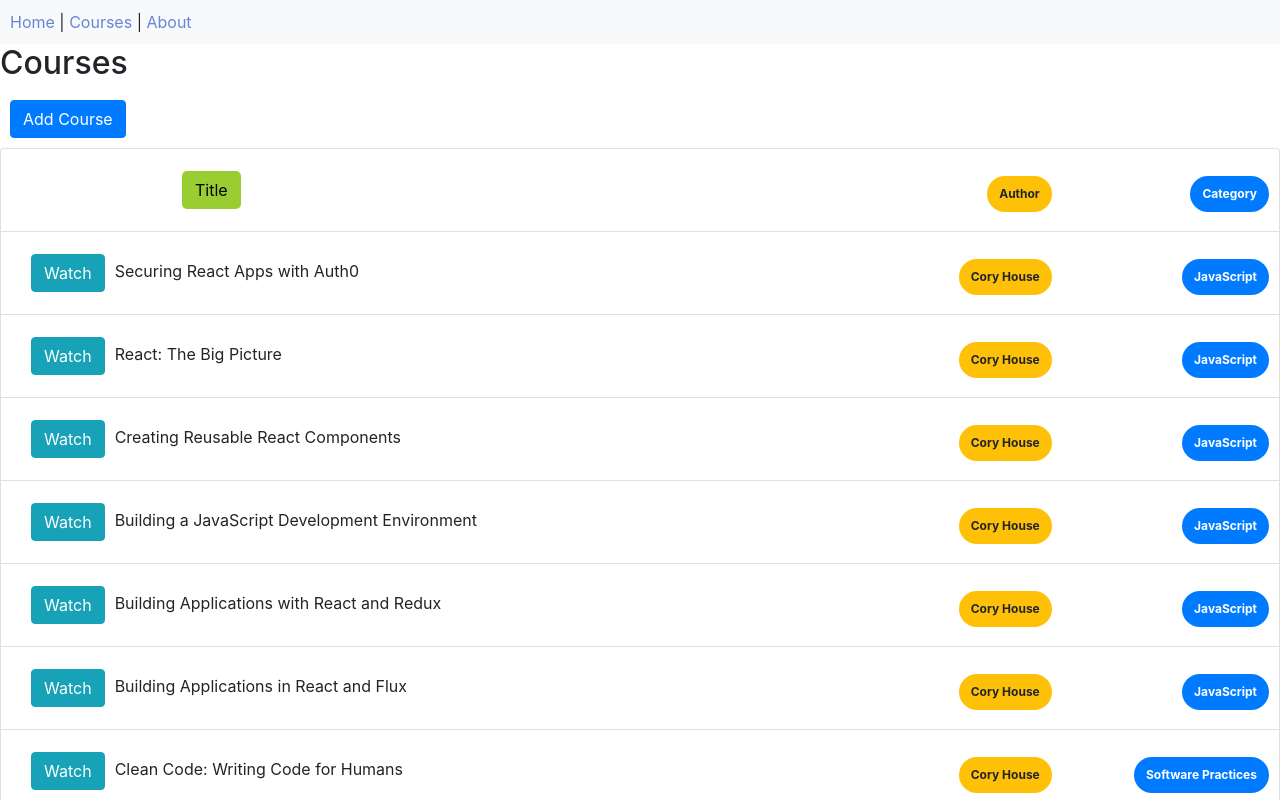
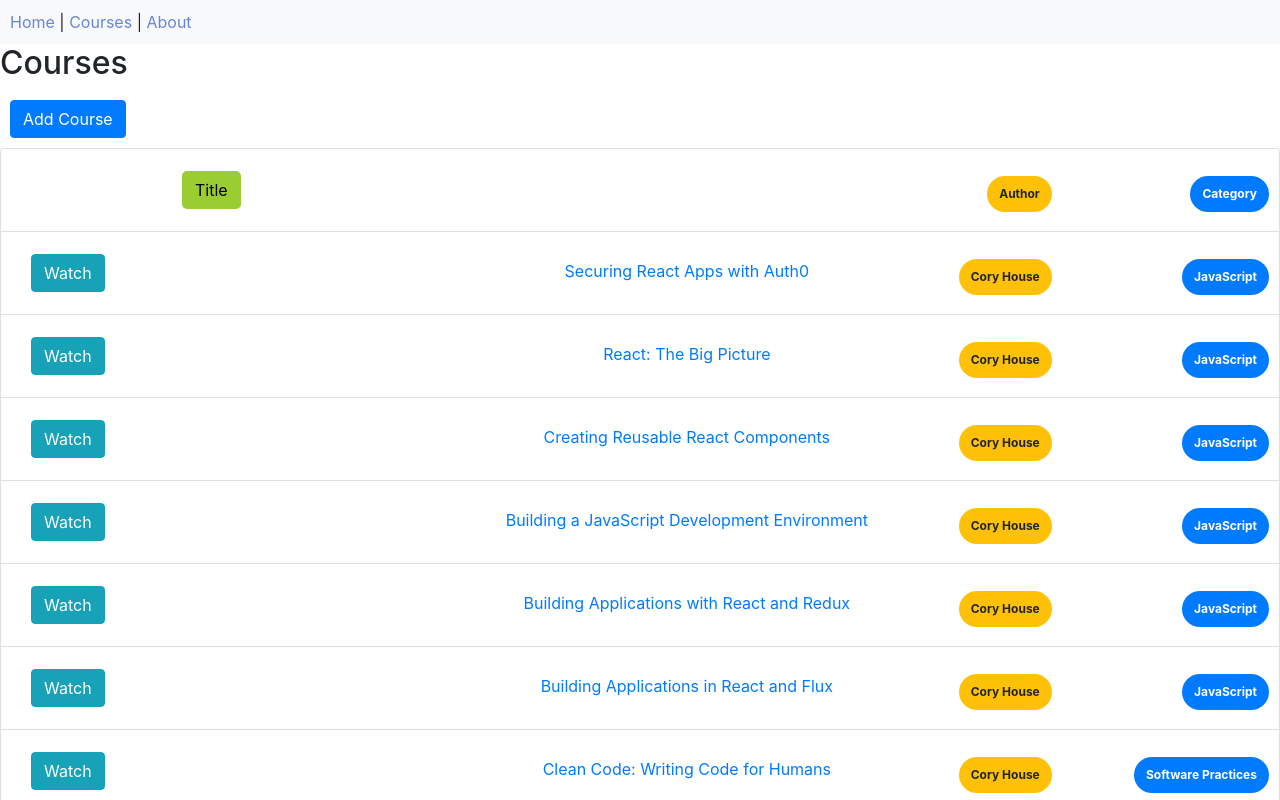
Before and after one commit to bksun/Course-App, a React (Create React App) app: page /courses in a window 1280 px wide. Shown: the top 800 px of the page. Built offline with nearby package versions, Linux system fonts and the light colour scheme; data requests are answered from the project's data file.

Commit message:
Add link to courses on course-list page

```diff
--- a/src/components/courses/Course-List.js
+++ b/src/components/courses/Course-List.js
@@ -9,8 +9,6 @@ class CourseList extends Component {
         super(props)
         this.state = {}
     }
-
-
 
     render() {
         const courseError =
@@ -30,7 +28,6 @@ class CourseList extends Component {
                 <Course key={course.id.toString()} course = { course } authors = { this.props.authors } index = { index } />
               ))
             }
-
           </ul>
 
           return (
--- a/src/components/courses/Course.js
+++ b/src/components/courses/Course.js
@@ -1,4 +1,6 @@
 import React, { Component } from 'react';
+import { Link } from "react-router-dom";
+
 import "./styles/course.css";
 class Course extends Component {
     constructor(props) {
@@ -22,7 +24,11 @@ class Course extends Component {
         return (
             <li key={ this.state.course.id } class="list-group-item d-flex ">
                 <button className="btn btn-info">Watch</button>
-                <span >{ this.state.course.title }</span>
+
+                <Link className="item" activeclassname="active" to={`/course/${this.state.course.id}`}>
+                    <span>{ this.state.course.title }</span>
+                </Link>
+
                 <span id="author" className="author badge badge-warning badge-pill">{ this.resolveAuthorNameFromId(this.state.course.authorId) }</span>
                 <span id="category" className="category badge badge-primary badge-pill">{ this.state.course.category }</span>
             </li>
--- a/src/components/courses/styles/course.css
+++ b/src/components/courses/styles/course.css
@@ -4,6 +4,10 @@
 
 #course-list li span {
     margin: 15px 0px;
+}
+#course-list li a {
+    margin: 15px auto;
+    text-align: center;
 }
 
 li span {
```
Also changed, not shown: src/components/Form/Course-form.js (line endings or trailing spaces).
